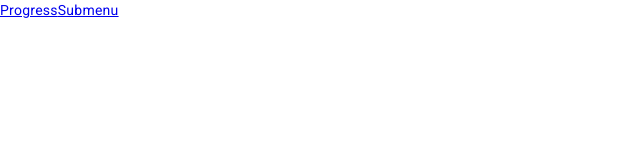
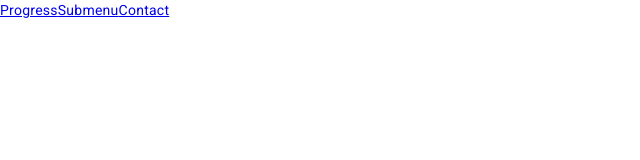
Before and after one commit to pierophp/angular-playground, an Angular app in the folder 15/: page / in a window 1280 px wide. Shown: the top 160 px of the page, without its empty margins (0-640 px from the left). Built offline with nearby package versions, Linux system fonts and the light colour scheme.

Commit message:
Contacts

```diff
--- a/15/src/app/home/home.component.html
+++ b/15/src/app/home/home.component.html
@@ -1,4 +1,5 @@
 <div>
   <a href="/progress">Progress</a>
   <a href="/submenu">Submenu</a>
+  <a href="/contact">Contact</a>
 </div>
```
